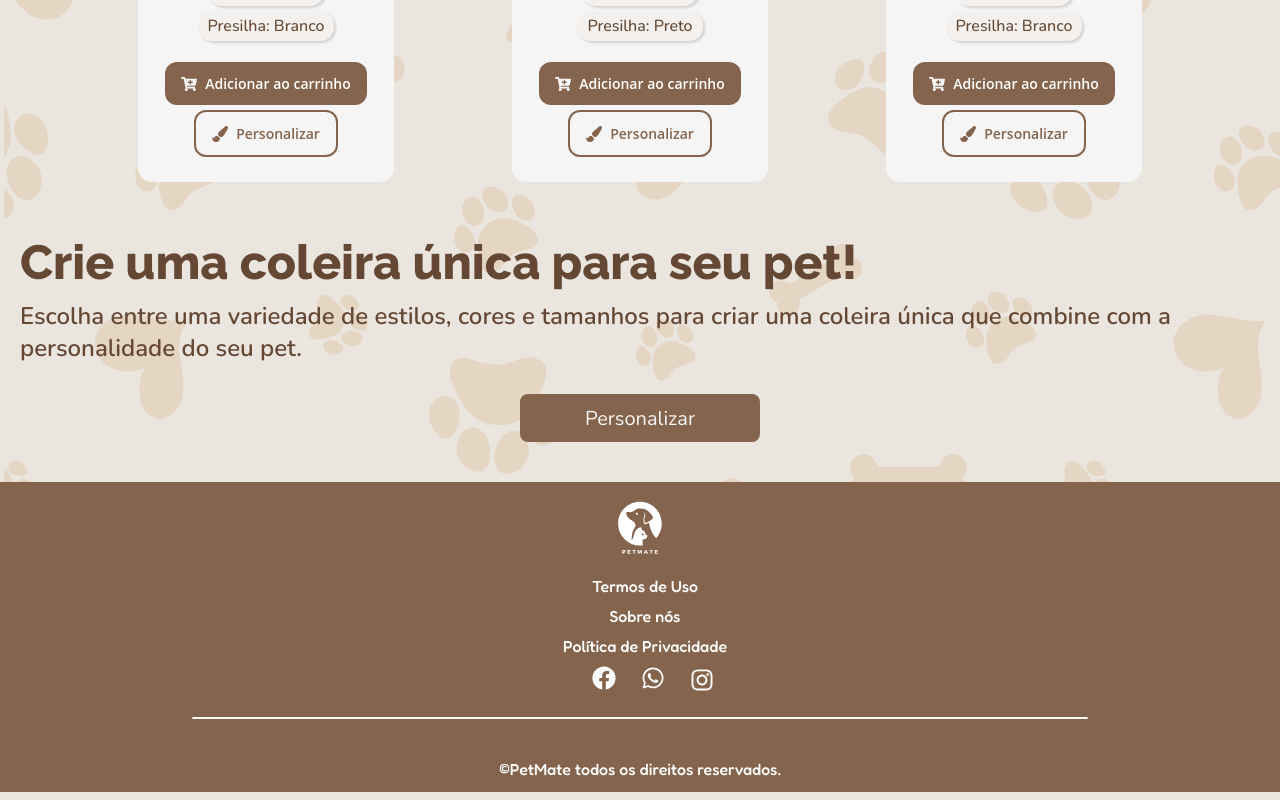
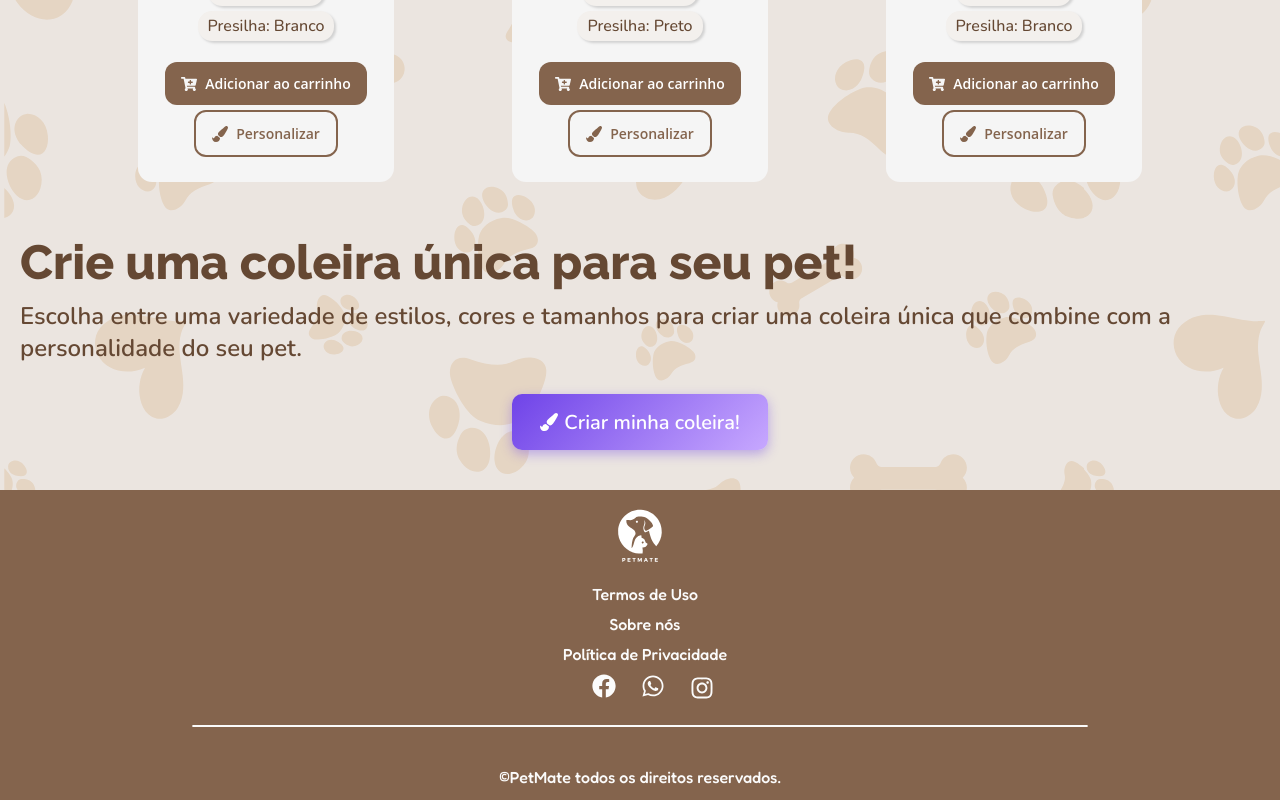
Before and after one commit to projeto-petmate/petmate, a React (Vite) app in the folder PetMate/: page /coleiras in a window 1280 px wide. Shown: the part 1620-2420 px from the top of the page. Built offline with nearby package versions, Linux system fonts and the light colour scheme; no server answers; a web font is replaced by a local one.

Commit message:
style: melhora aparência e destaque do botão de personalização da coleira

```diff
--- a/PetMate/src/pages/Coleiras.css
+++ b/PetMate/src/pages/Coleiras.css
@@ -82,30 +82,51 @@
     margin-bottom: 10px;
 }
 
-.botao-personalizar-coleira {
-    display: flex;
-    flex-direction: column;
-    gap: 15px;
-    align-items: center;
+.botao-personalizar {
+  background: linear-gradient(135deg, #6f43e8, #c7a8ff);
+  color: #fff;
+  font-family: 'Nunito', sans-serif;
+  font-size: 20px;
+  font-weight: 600;
+  width: 16rem;
+  height: 3.5rem;
+  border: none;
+  border-radius: 10px;
+  cursor: pointer;
+  transition: all 0.3s ease;
+  box-shadow: 0 4px 12px rgba(111, 67, 232, 0.4);
+  position: relative;
+  overflow: hidden;
+  display: flex;
+  align-items: center;
+  justify-content: center;
+  gap: 6px;
 }
 
-.botao-personalizar {
-    background-color: #84644D;
-    color: #f5f5f5;
-    padding: 3px;
-    width: 15rem;
-    height: 3rem;
-    font-family: 'Nunito', sans-serif;
-    font-size: 20px;
-    border-radius: 8px;
-    border: none;
-    cursor: pointer;
-    transition: all 0.3s ease;
+.botao-personalizar::after {
+  content: "";
+  position: absolute;
+  top: 0;
+  left: -75%;
+  width: 50%;
+  height: 100%;
+  background: rgba(255, 255, 255, 0.25);
+  transform: skewX(-25deg);
+  transition: 0.5s;
+}
+
+.botao-personalizar:hover::after {
+  left: 125%;
 }
 
 .botao-personalizar:hover {
-    background-color: #74543D;
-    transform: translateY(-2px);
+  background: linear-gradient(135deg, #5b34cc, #d3b6ff);
+  transform: translateY(-3px);
+  box-shadow: 0 6px 16px rgba(111, 67, 232, 0.6);
+}
+
+.icon-personalizar-coleira {
+  font-size: 18px;
 }
 
 .botao-analisar-cores {
--- a/PetMate/src/pages/Coleiras.jsx
+++ b/PetMate/src/pages/Coleiras.jsx
@@ -6,6 +6,7 @@ import ModalPersonalizarColeira from '../components/ModalPersonalizarColeira';
 import ModalColeiras from '../components/ModalColeiras';
 import LastPage from "../components/LastPage"
 import ColeiraPronta from '../components/CardColeiraPronta';
+import { FaCartPlus, FaPaintBrush } from "react-icons/fa";
 
 const ColeiraModelo = React.lazy(() => import('../components/ColeiraModelo'));
 
@@ -61,7 +62,8 @@ function Coleiras() {
             </div>
             <div className="botao-personalizar-coleira">
               <button className="botao-personalizar" onClick={() => setOpenModalPersonalizar(true)}>
-                Personalizar
+                <FaPaintBrush className="icon-personalizar-coleira" />
+                Criar minha coleira!
               </button>
             </div>
           </div>
```
